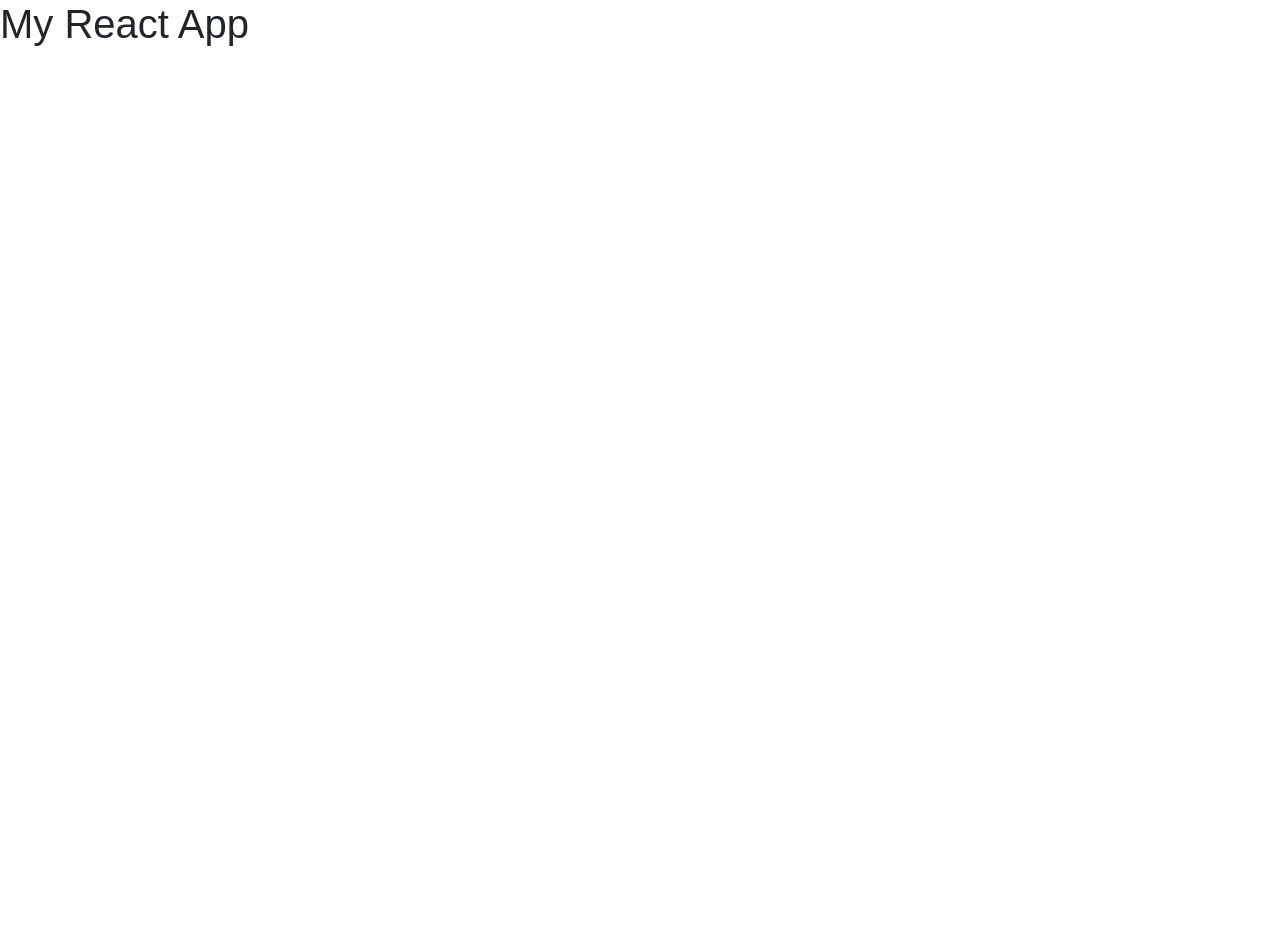
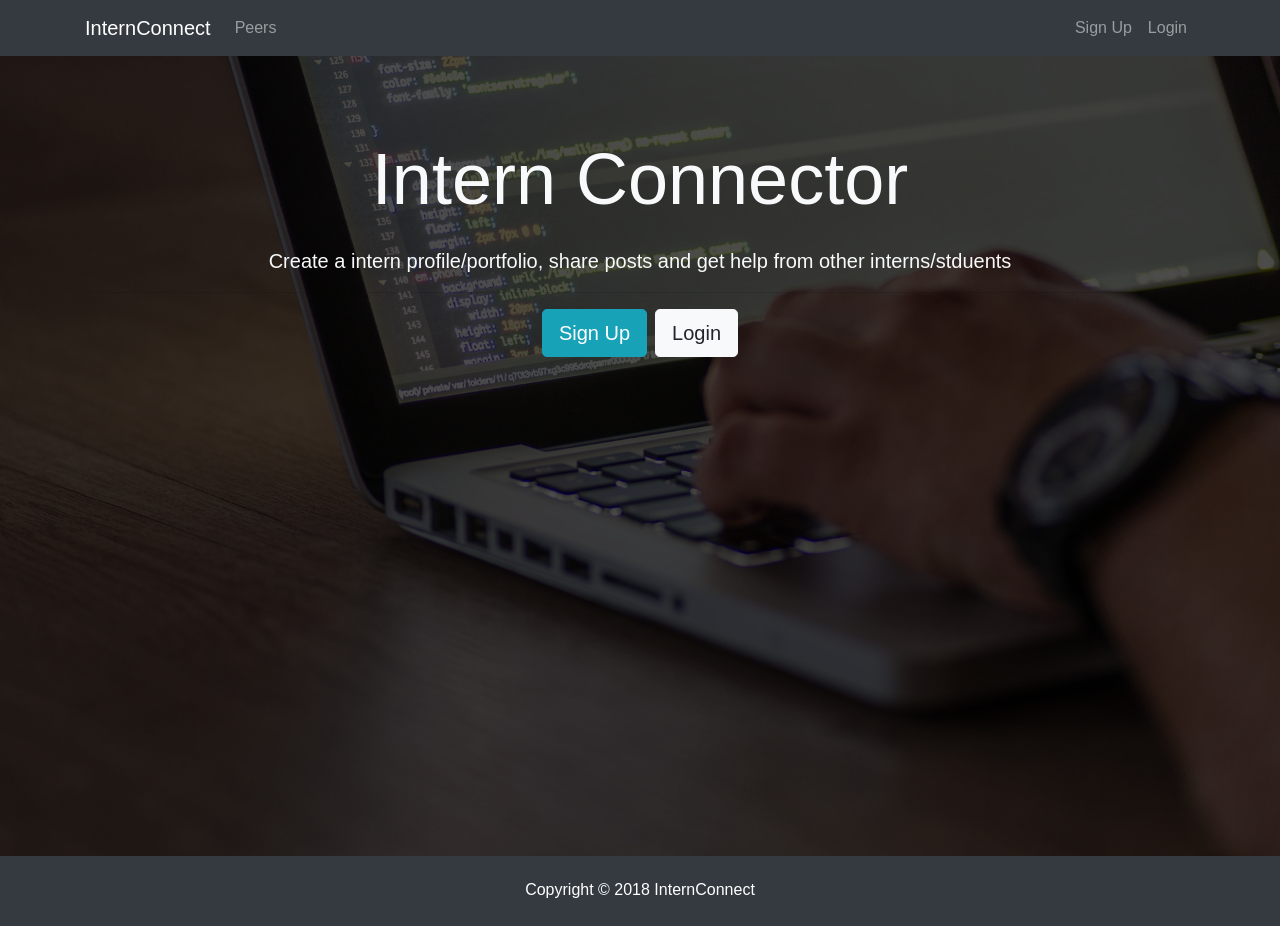
Before and after one commit to arules15/MERN_Project, a React (Create React App) app in the folder client/: page / in a window 1280 px wide. Before the commit the page ends 800 px from the top, so only its background shows below. Built offline with nearby package versions, Linux system fonts and the light colour scheme.

Commit message:
August 29th edits

```diff
--- a/client/src/App.js
+++ b/client/src/App.js
@@ -1,11 +1,18 @@
 import React, { Component } from "react";
+
+import Navbar from "./components/layout/Navbar";
+import Footer from "./components/layout/Footer";
+import Landing from "./components/layout/Landing";
+
 import "./App.css";
 
 class App extends Component {
   render() {
     return (
       <div className="App">
-        <h1> My React App </h1>
+        <Navbar />
+        <Landing />
+        <Footer />
       </div>
     );
   }
--- /dev/null
+++ b/client/src/components/layout/Footer.js
@@ -0,0 +1,9 @@
+import React from "react";
+
+export default () => {
+  return (
+    <footer className="bg-dark text-white mt-5 p-4 text-center">
+      Copyright &copy; {new Date().getFullYear()} InternConnect
+    </footer>
+  );
+};
--- /dev/null
+++ b/client/src/components/layout/Landing.js
@@ -0,0 +1,33 @@
+import React, { Component } from "react";
+
+class Landing extends Component {
+  render() {
+    return (
+      <div className="landing">
+        <div className="dark-overlay landing-inner text-light">
+          <div className="container">
+            <div className="row">
+              <div className="col-md-12 text-center">
+                <h1 className="display-3 mb-4">Intern Connector</h1>
+                <p className="lead">
+                  {" "}
+                  Create a intern profile/portfolio, share posts and get help
+                  from other interns/stduents
+                </p>
+                <hr />
+                <a href="register.html" className="btn btn-lg btn-info mr-2">
+                  Sign Up
+                </a>
+                <a href="login.html" className="btn btn-lg btn-light">
+                  Login
+                </a>
+              </div>
+            </div>
+          </div>
+        </div>
+      </div>
+    );
+  }
+}
+
+export default Landing;
--- /dev/null
+++ b/client/src/components/layout/Navbar.js
@@ -0,0 +1,49 @@
+import React, { Component } from "react";
+
+class Navbar extends Component {
+  render() {
+    return (
+      <nav className="navbar navbar-expand-sm navbar-dark bg-dark mb-4">
+        <div className="container">
+          <a className="navbar-brand" href="landing.html">
+            InternConnect
+          </a>
+          <button
+            className="navbar-toggler"
+            type="button"
+            data-toggle="collapse"
+            data-target="#mobile-nav"
+          >
+            <span className="navbar-toggler-icon" />
+          </button>
+
+          <div className="collapse navbar-collapse" id="mobile-nav">
+            <ul className="navbar-nav mr-auto">
+              <li className="nav-item">
+                <a className="nav-link" href="profiles.html">
+                  {" "}
+                  Peers
+                </a>
+              </li>
+            </ul>
+
+            <ul className="navbar-nav ml-auto">
+              <li className="nav-item">
+                <a className="nav-link" href="register.html">
+                  Sign Up
+                </a>
+              </li>
+              <li className="nav-item">
+                <a className="nav-link" href="login.html">
+                  Login
+                </a>
+              </li>
+            </ul>
+          </div>
+        </div>
+      </nav>
+    );
+  }
+}
+
+export default Navbar;
```
